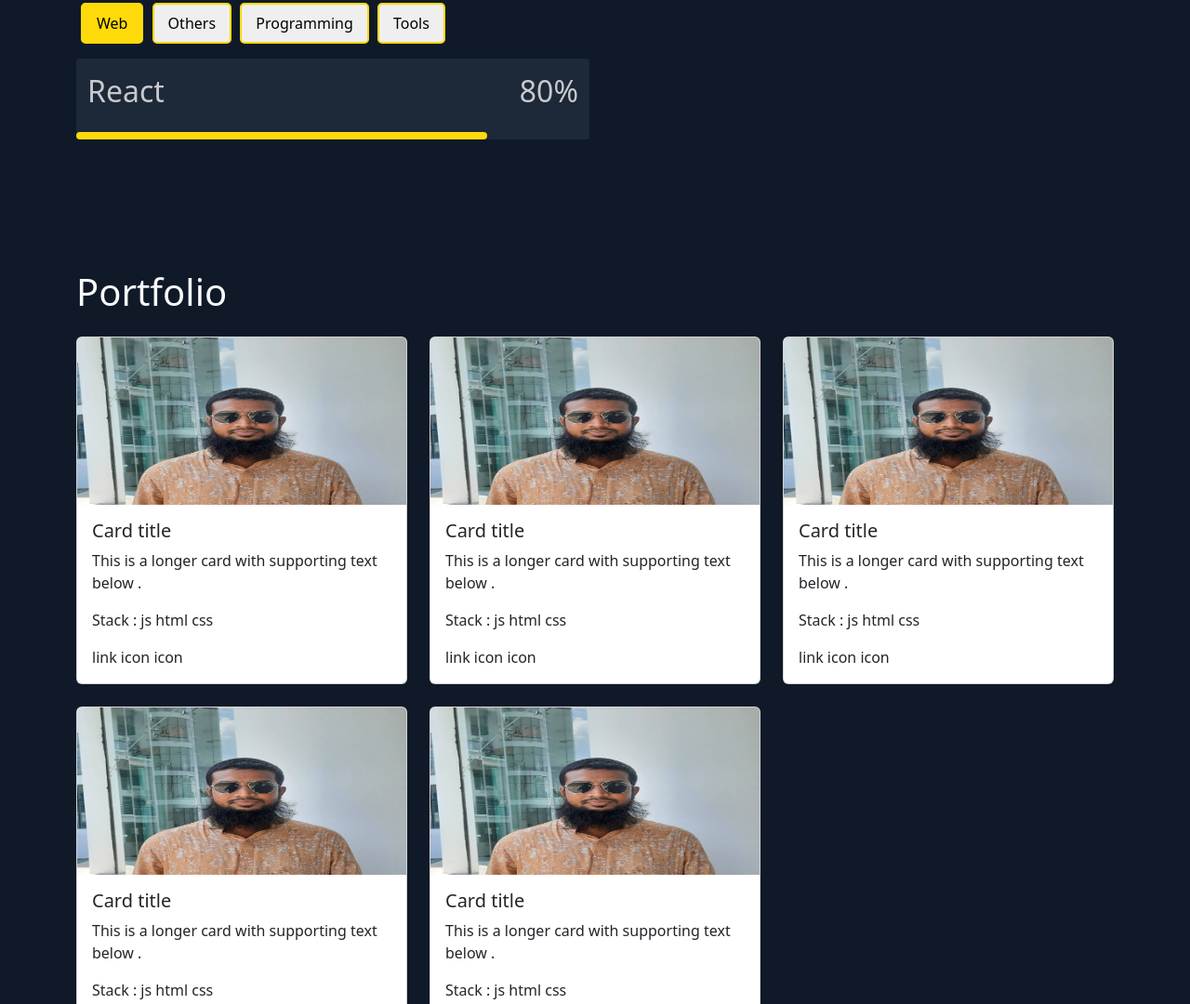
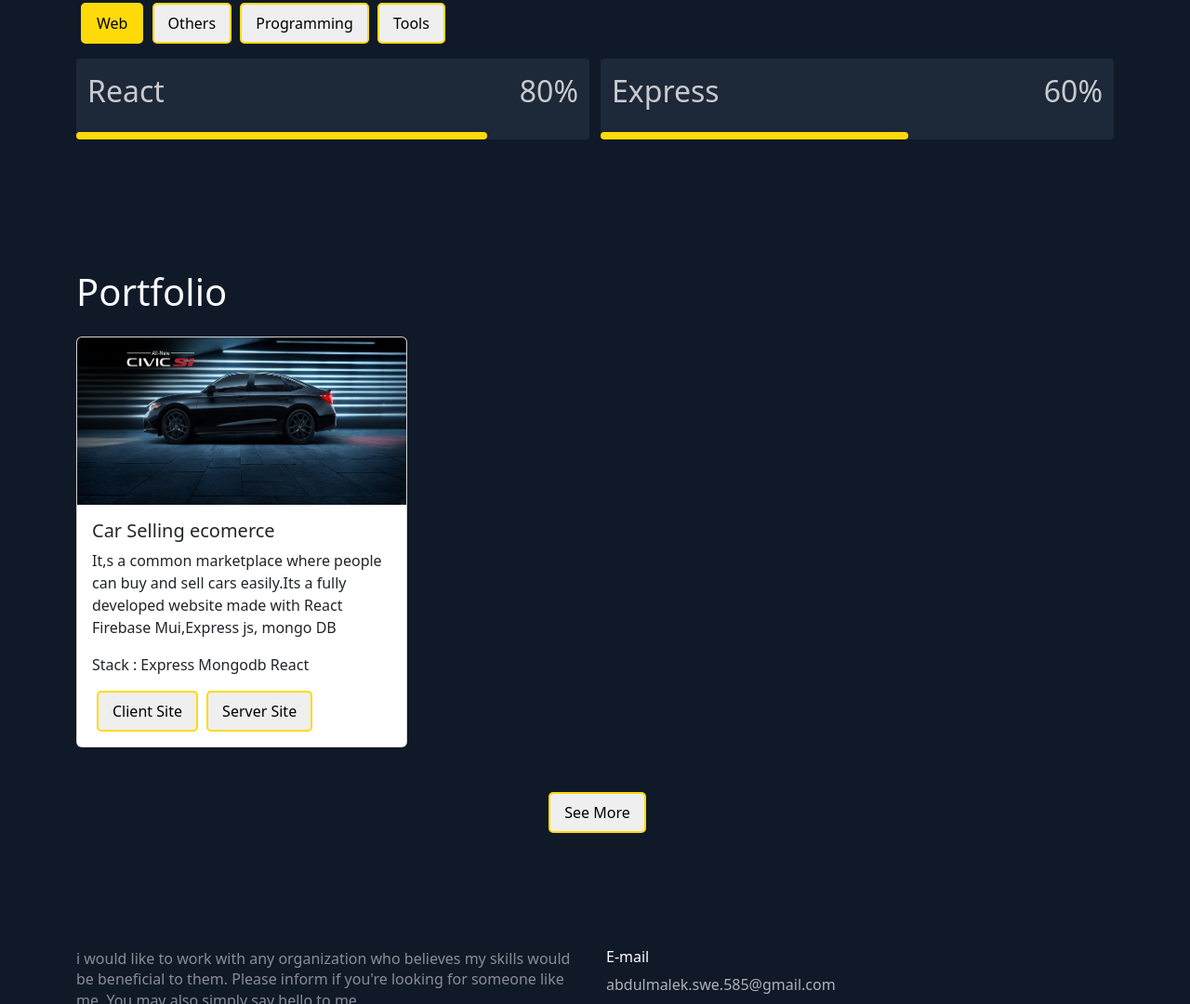
Before and after one commit to AbdulMalek-swe/abdul_malek_portfolio, a plain HTML site: page index.html in a window 1280 px wide. Shown: the part 1467-2547 px from the top of the page at 93% size. Drawn offline with nearby package versions, Linux system fonts and the light colour scheme.

Commit message:
car project add

```diff
--- a/index.html
+++ b/index.html
@@ -99,7 +99,7 @@
                                 class="fab fa-linkedin-in"></i></a></p>
                     <div>
                         <button class="resume" onclick="document.getElementById('resume').click()">My Resume</button>
-                        <a href="AbdullmalekResume.pdf" id="resume" download hidden></a>
+                        <a href="AbdulmalekResume.pdf" id="resume" download hidden></a>
                         <button class="me-btn" class="me-btn" >
                             <a class="about-me-btn" href="#about">About Me</a>
                            </button>
@@ -128,7 +128,7 @@
                         of job opportunity that suits my interests.</p>
                     <div class="text-start">
                         <button class="resume" onclick="document.getElementById('resume').click()">My Resume</button>
-                        <a href="AbdullmalekResume.pdf" id="resume" download hidden></a>
+                        <a href="AbdulmalekResume.pdf" id="resume" download hidden></a>
                         <button class="me-btn" class="me-btn">
                             <a class="about-me-btn" href="#myskill">My Skills</a>
 
@@ -156,6 +156,7 @@
                 </div>
                 <!-- skill code is here  -->
                 <div class="progress-row m" id="skill">
+
                 </div>
             </div>
         </div>
--- a/js/index.js
+++ b/js/index.js
@@ -26,53 +26,56 @@ const data = [
           catagory: "web"
      },
      {
-          name: "Others",
-          skill: "80%",
+          name: "Express",
+          skill: "60%",
+          catagory: "web"
+     },
+     {
+          name: "Redux",
+          skill: "30%",
           catagory: "others"
      },
      {
-          name: "Others",
+          name: "JavaScript",
           skill: "80%",
-          catagory: "others"
+          catagory: "Proggraming"
      },
      {
-          name: "Otherssdfs",
-          skill: "80%",
-          catagory: "others"
-     },
-     {
-          name: "Otherssdf",
-          skill: "80%",
-          catagory: "others"
-     },
-     {
-          name: "htmlcss",
-          skill: "80%",
-          catagory: "others"
-     },
-     {
-          name: "Proggramin",
-          skill: "80%",
+          name: "CPP",
+          skill: "50%",
+          catagory: "proggraming"
+     }, {
+          name: "C",
+          skill: "50%",
           catagory: "proggraming"
      },
      {
-          name: "Tools",
-          skill: "80%",
+          name: "Firebase",
+          skill: "70%",
           catagory: "tools"
      },
      {
-          name: "Tools",
-          skill: "80%",
+          name: "Vercel",
+          skill: "60%",
           catagory: "tools"
      }
 ];
+const project = [
+     {
+          name:"Car Selling ecomerce",
+          description:' It,s a common marketplace where people can buy and sell  cars easily.Its a fully developed website made with React Firebase Mui,Express js, mongo DB',
+          technology:"Express Mongodb React",
+          img: './images/car.jpg',
+          live:'https://thunderous-narwhal-072096.netlify.app/',
+          github:'https://github.com/AbdulMalek-swe/car_ecomerce_api'
+     },
 
+]
 let skills = document.getElementById('skill');
-
 const addSkill = (d, data) => {
      let filter = data.filter(item => item.catagory === d);
+
      skills.innerHTML = ' ';
-     console.log(skills);
      filter.forEach(item => {
           let div = document.createElement('div');
           div.innerHTML = `
@@ -82,10 +85,13 @@ const addSkill = (d, data) => {
           </div>
           <div class="progress-line">
       </div>`;
+     //    document.getElementsByClassName("progress-line")[0].style.width='90%'
           div.classList.add("progress-grid")
           skills.appendChild(div);
      })
+     mycall(filter)
 }
+// skill here
 const skill = (skills, s = 0) => {
      const btn = document.getElementsByClassName('skill-btn');
      const skill = skills ? skills : 'web';
@@ -102,21 +108,27 @@ const skill = (skills, s = 0) => {
 
 }
 skill();
-
+function mycall(newdata){
+     const percentSkill = document.getElementsByClassName("progress-line");
+   for(let i=0;i<newdata.length;i++){
+     percentSkill[i].style.width = newdata[i].skill;
+   }
+}
 // portfolio card here
 const cards = document.getElementById('cards-row');
-data.slice(0,5).forEach(item => {
+project.forEach(item => {
      let div = document.createElement('div');
      div.innerHTML = `
      <div class="col">
      <div class="card" id="cards-sec">
          <div>
-             <img height="180px" src="./images/myPic.jpg" class="card-img-top" alt="...">
+             <img height="180px" src=${item.img}  class="card-img-top" alt="...">
              <div class="card-body">
-                 <h5 class="card-title">Card title</h5>
-                 <p class="card-text">This is a longer card with supporting text below .</p>
-                 <p class="card-text">Stack : js html css </p>
-                 <p class="card-text">link icon icon</p>
+                 <h5 class="card-title">${item.name}</h5>
+                 <p class="card-text">${item.description}</p>
+                 <p class="card-text">Stack : ${item.technology} </p>
+                 <a href= ${item.live} target="_blank"> <button class="skill-btn">Client Site</button></a>
+                 <a href= ${item.github} target="_blank"> <button class="skill-btn">Server Site</button></a>
              </div>
          </div>
      </div>
```
Also changed, not shown: images/car.jpg (added), 2 other files.
